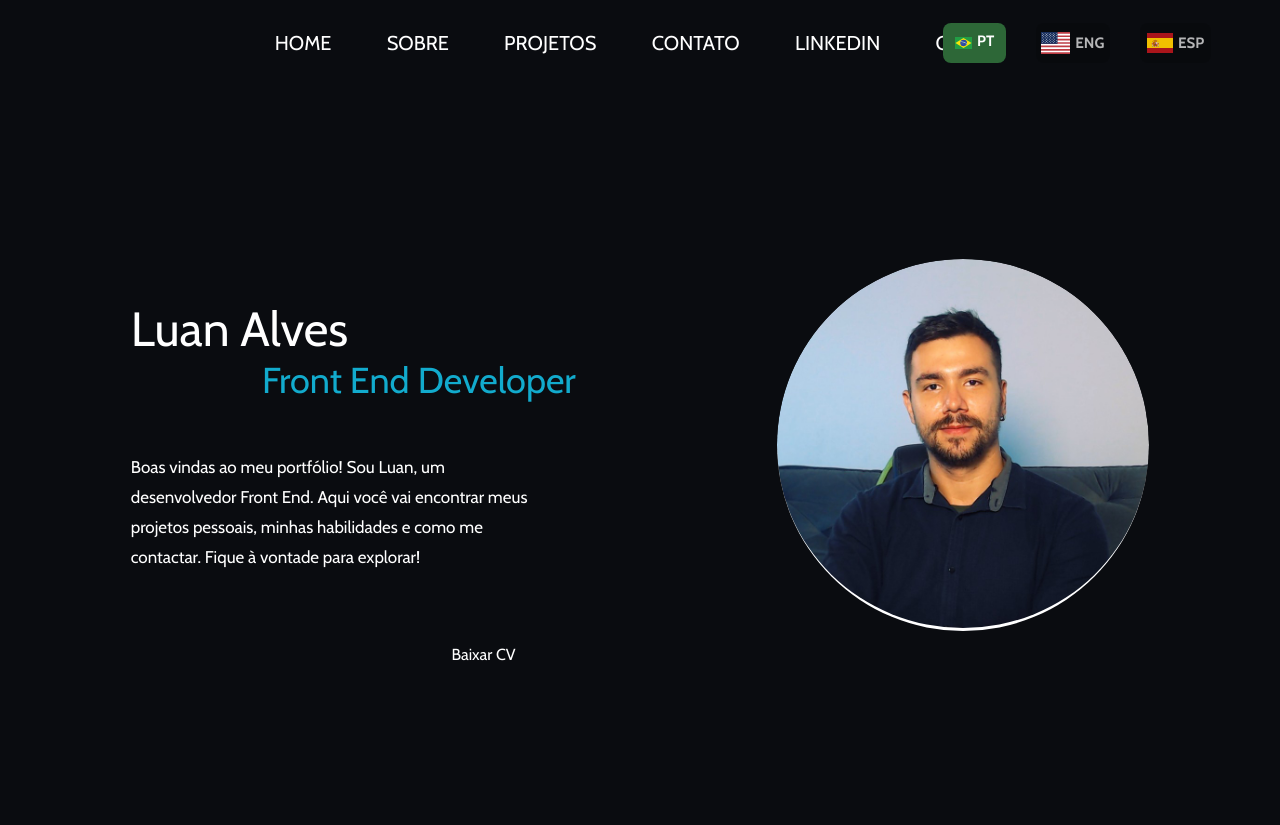
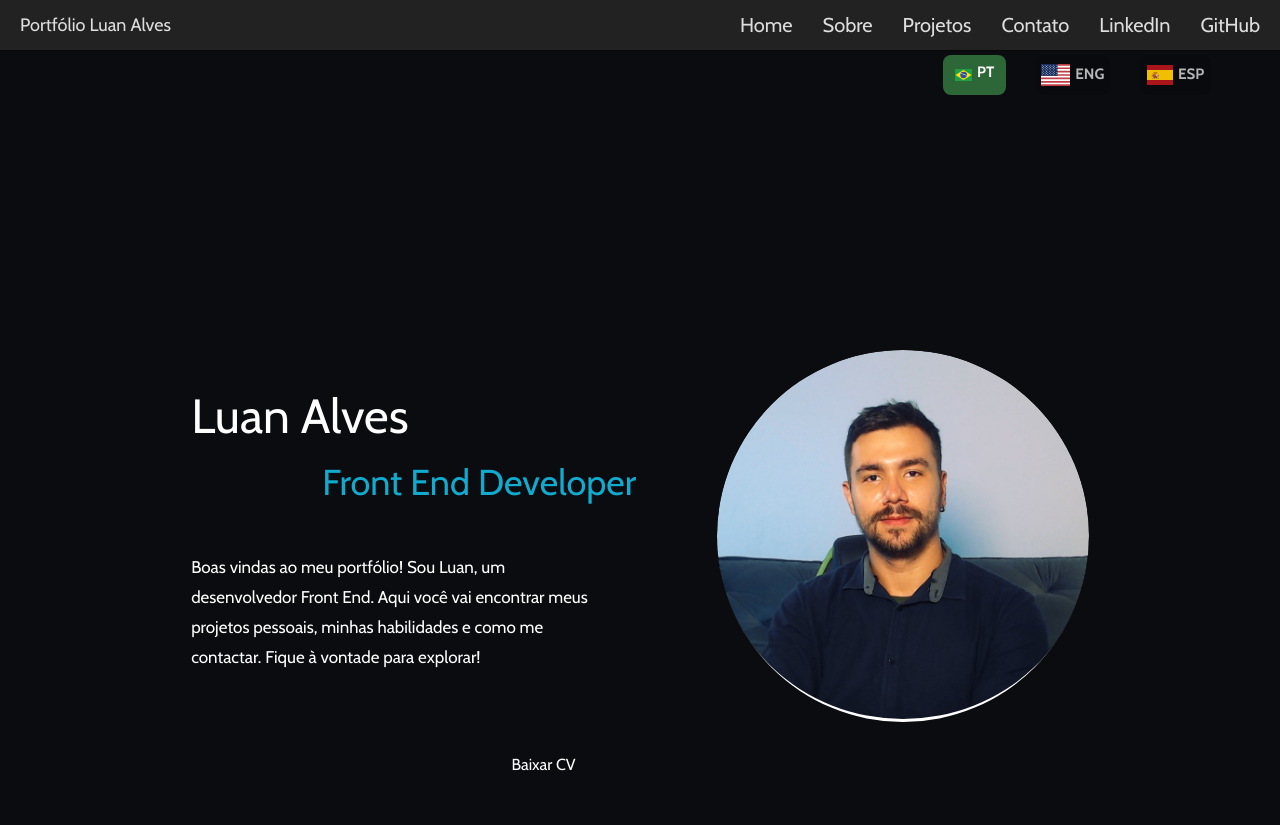
Before and after one commit to luan-alvesdev/portfolio, a plain HTML site: page index.html in a window 1280 px wide. Shown: the top 825 px of the page. Drawn offline with nearby package versions, Linux system fonts and the light colour scheme.

Commit message:
:construction: novos ajustes visuais

```diff
--- a/index.html
+++ b/index.html
@@ -10,21 +10,39 @@
     <link href="https://unpkg.com/aos@2.3.1/dist/aos.css" rel="stylesheet">
     <link rel="stylesheet" href="https://cdn.jsdelivr.net/gh/devicons/devicon@v2.15.1/devicon.min.css">
     <link href="https://fonts.googleapis.com/css2?family=Cabin:wght@400;500;600;700&display=swap" rel="stylesheet">
+    <link rel="stylesheet" href="https://maxcdn.bootstrapcdn.com/bootstrap/3.2.0/css/bootstrap.min.css">
     <link rel="stylesheet" href="./main.css">
     <script src="./assets/lingo.config.js"></script>
     <script src="./assets/lingo.js"></script>
     <title>Luan Alves - Portfólio</title>
 </head>
 <body>
-    <header class="top">
-        <ul class="navbar">
-            <a href="#top"><li>Home</li></a>
-            <a href="#about"><li data-id="menu_sobre"></li></a>
-            <a href="#projects"><li data-id="menu_projetos"></li></a>
-            <a href="#contact"><li data-id="menu_contato"></li></a>
-            <a href="https://www.linkedin.com/in/luanalvesdev/" target="_blank"><li>LinkedIn</li></a>
-            <a href="https://github.com/luan-alvesdev" target="_blank"><li>Github</li></a>
+    <header>
+        <!-- Navigation -->
+<nav class="navbar navbar-default navbar-fixed-top">
+    <div class="container">
+      <!-- Botão de alternância e logotipo -->
+      <div class="navbar-header">
+        <button type="button" class="navbar-toggle" data-toggle="collapse" data-target="#navbarResponsive">
+          <span class="icon-bar"></span>
+          <span class="icon-bar"></span>
+          <span class="icon-bar"></span>
+        </button>
+        <a class="navbar-brand" href="#page-top">Portfólio Luan Alves</a>
+      </div>
+
+      <!-- Links de navegação -->
+      <div class="collapse navbar-collapse" id="navbarResponsive">
+        <ul class="nav navbar-nav navbar-right">
+          <li><a href="#about">Home</a></li>
+          <li><a href="#portfolio">Sobre</a></li>
+          <li><a href="#about">Projetos</a></li>
+          <li><a href="#team">Contato</a></li>
+          <li><a href="https://www.linkedin.com/in/luanalvesdev/">LinkedIn</a></li>
+          <li><a href="https://github.com/luan-alvesdev">GitHub</a></li>
         </ul>
+      </div>
+
       <div id="languageOptions">
         <div class="customRadioHolder">
             <input class="customRadioInput" id="cCB1" type="radio" name="language" checked>
@@ -52,19 +70,9 @@
             </label>
         </div>
     </div>
-        <a href="" class="btn-sidebar js-btn-sidebar"><img src="imgs/sidebar-logo.png"alt=""></a>
+    </div>
+  </nav>
     </header>
-
-    <div class="mobile-menu js-mobile-menu">
-        <ul class="mobile-nav">
-            <a href="#top"><li>Home</li></a>
-            <a href="#about"><li data-id="menu_sobre"></li></a>
-            <a href="#projects"><li data-id="menu_projetos"></li></a>
-            <a href="#contact"><li data-id="menu_contato"></li></a>
-            <a href="https://www.linkedin.com/in/luanalvesdev/" target="_blank"><li>LinkedIn</li></a>
-            <a href="https://github.com/luan-alvesdev" target="_blank"><li>Github</li></a>
-        </ul>
-    </div>
 
     <section class="home-area" id="about">
         <div class="container">
@@ -208,7 +216,9 @@
     </footer>
 
 
-
+    <!-- JavaScript do Bootstrap -->
+    <script src="https://ajax.googleapis.com/ajax/libs/jquery/2.1.3/jquery.min.js"></script>
+    <script src="https://maxcdn.bootstrapcdn.com/bootstrap/3.2.0/js/bootstrap.min.js"></script>
     <script src="https://cdnjs.cloudflare.com/ajax/libs/gsap/3.11.3/gsap.min.js" integrity="sha512-gmwBmiTVER57N3jYS3LinA9eb8aHrJua5iQD7yqYCKa5x6Jjc7VDVaEA0je0Lu0bP9j7tEjV3+1qUm6loO99Kw==" crossorigin="anonymous" referrerpolicy="no-referrer"></script>
     <script src="https://unpkg.com/aos@2.3.1/dist/aos.js"></script>
     <script>
--- a/main.css
+++ b/main.css
@@ -167,20 +167,8 @@ a:visited {
   max-width: 14.4rem;
 }
 
-header {
-  position: fixed;
-  width: 100%;
-  height: 8.6rem;
-  display: flex;
-  align-items: center;
-  justify-content: center;
-  z-index: 101;
-  background-color: var(--background-color);
-  /* Opções internacionalização */
-}
 header ul a {
   color: var(--text-color2);
-  text-transform: uppercase;
   font-size: 2rem;
   transition: color 0.2s ease;
 }
@@ -260,33 +248,6 @@ header .customRadioHolder .customRadioInput:checked + .customRadioWrapper .custo
 header a img {
   width: 4rem;
   display: none;
-}
-
-.mobile-menu {
-  position: fixed;
-  top: 0;
-  left: 0;
-  width: 100%;
-  height: 100%;
-  display: flex;
-  align-items: flex-start;
-  background-color: var(--sidebar-color);
-  opacity: 0;
-  pointer-events: none;
-  transition: opacity 0.3s;
-  z-index: 100;
-}
-.mobile-menu ul {
-  padding-top: 10rem;
-  width: 100%;
-}
-.mobile-menu ul a {
-  width: 100%;
-  text-align: right;
-  font-size: 2rem;
-  text-transform: uppercase;
-  color: var(--text-color2);
-  padding: 1rem;
 }
 
 .show {
@@ -607,18 +568,6 @@ footer .container .btn-scroll h4 {
   }
 }
 @media (max-width: 954px) {
-  header {
-    justify-content: flex-end;
-  }
-  header .navbar {
-    display: none;
-  }
-  header a {
-    margin-right: 2rem;
-  }
-  header a img {
-    display: block;
-  }
   .projects .project-card .card {
     max-width: 20rem;
     height: 30rem;
@@ -699,4 +648,33 @@ footer .container .btn-scroll h4 {
   }
 }
 
-/*# sourceMappingURL=main.css.map */
+/* ------------------------------------ MENU -------------------------------- */
+/* Tema Dark para a barra de navegação */
+.navbar {
+  background-color: #222;
+  border-color: #080808;
+}
+
+.navbar .navbar-brand,
+.navbar .navbar-nav > li > a {
+  color: #ddd !important;
+}
+
+.navbar .navbar-brand:hover,
+.navbar .navbar-nav > li > a:hover {
+  color: #fff !important;
+}
+
+.navbar-toggle {
+  border-color: #333;
+}
+
+.icon-bar {
+  background-color: #ddd;
+}
+
+/* Remover margem do body para evitar sobreposição */
+body {
+  padding-top: 70px;
+}
+/* ------------------------------------ FIM MENU -------------------------------- */
--- a/script.js
+++ b/script.js
@@ -1,50 +1,61 @@
 //Loader
 document.addEventListener('DOMContentLoaded', () =>{
-    const tl = gsap.timeline()
+    const links = document.querySelectorAll('a.page-scroll');
 
-    // tl.fromTo('.loader', 1,
-    // { width: '100%'},
-    // {width: '0%',
-    // delay:3.5,
-    // ease: Expo.easeInOut})
+    links.forEach(function(link) {
+        link.addEventListener('click', function(event) {
+            event.preventDefault();
+            const targetId = this.getAttribute('href');
+            const targetElement = document.querySelector(targetId);
 
-    .fromTo('.navbar', 1,
-    {y: 50, opacity:0},
-    {y: 0, opacity: 1,ease: Expo.ease}, '-=0.5')
-
-    .fromTo('.info-title', 1.5,
-    {x: -50, opacity:0},
-    {x: 0, opacity: 1,ease: Expo.ease}, '-=0.5')
-
-    .fromTo('.about-logo', 1.5,
-    {x: 50, opacity:0},
-    {x: 0, opacity: 1,ease: Expo.ease}, '-=1.5')
-
-    .fromTo('.info-p', 1.5,
-    {x: 100, opacity:0},
-    {x: 0, opacity: 1,ease: Expo.ease}, '-=0.5')
-
-    .fromTo('.project-text', 1.5,
-    {x: 50, opacity:0},
-    {x: 0, opacity: 1,ease: Expo.ease}, '-=01')
-
-    .fromTo('.slidebar', 1.5,
-    {display:"none"},
-    {display:"flex", ease: Expo.ease}, '-=1.5')
-
-    .fromTo('.projects', 1.5,
-    {display:"none"},
-    {display:"flex", ease: Expo.ease}, '-=1.5')
-
-    .fromTo('.contact', 1.5,
-    {display:"none"},
-    {display:"block", ease: Expo.ease}, '-=1.5')
-
-    .fromTo('footer', 1.5,
-    {display:"none"},
-    {display:"block", ease: Expo.ease}, '-=1.5')
+            if (targetElement) {
+                window.scrollTo({
+                    top: targetElement.offsetTop,
+                    behavior: 'smooth' // Rolagem suave
+                });
+            }
+        });
+    });
 
 })
+
+// ---------------------- Animacao Menu ----------------------
+// Função de destaque do menu ao rolar a página
+window.addEventListener('scroll', function() {
+    const sections = document.querySelectorAll('section');
+    const navLinks = document.querySelectorAll('.navbar-fixed-top a');
+
+    let currentSectionId = '';
+
+    sections.forEach(section => {
+        const sectionTop = section.offsetTop - 50; // Ajuste de margem se necessário
+        const sectionHeight = section.offsetHeight;
+
+        if (window.scrollY >= sectionTop && window.scrollY < sectionTop + sectionHeight) {
+            currentSectionId = section.getAttribute('id');
+        }
+    });
+
+    navLinks.forEach(link => {
+        link.classList.remove('active');
+        if (link.getAttribute('href') === `#${currentSectionId}`) {
+            link.classList.add('active');
+        }
+    });
+});
+
+// Fecha o menu responsivo ao clicar em um item do menu
+const menuItems = document.querySelectorAll('.navbar-collapse ul li a');
+const navbarToggle = document.querySelector('.navbar-toggle');
+
+menuItems.forEach(item => {
+    item.addEventListener('click', function() {
+        if (navbarToggle && window.getComputedStyle(navbarToggle).display !== 'none') {
+            navbarToggle.click();
+        }
+    });
+});
+
 
 //Scroll
 const btnScroll = document.querySelector('.btn-scroll')
@@ -68,6 +79,8 @@ btnMobile.addEventListener("click", (event) =>{
 
     mobileMenu.classList.toggle("show")
 })
+
+// ---------------------- FIM Animacao Menu ----------------------
 
 function mudarIdioma(idioma) {
     initInternacionalizacao(idioma);
```
Lines whose indentation alone changed are shown as unchanged.
